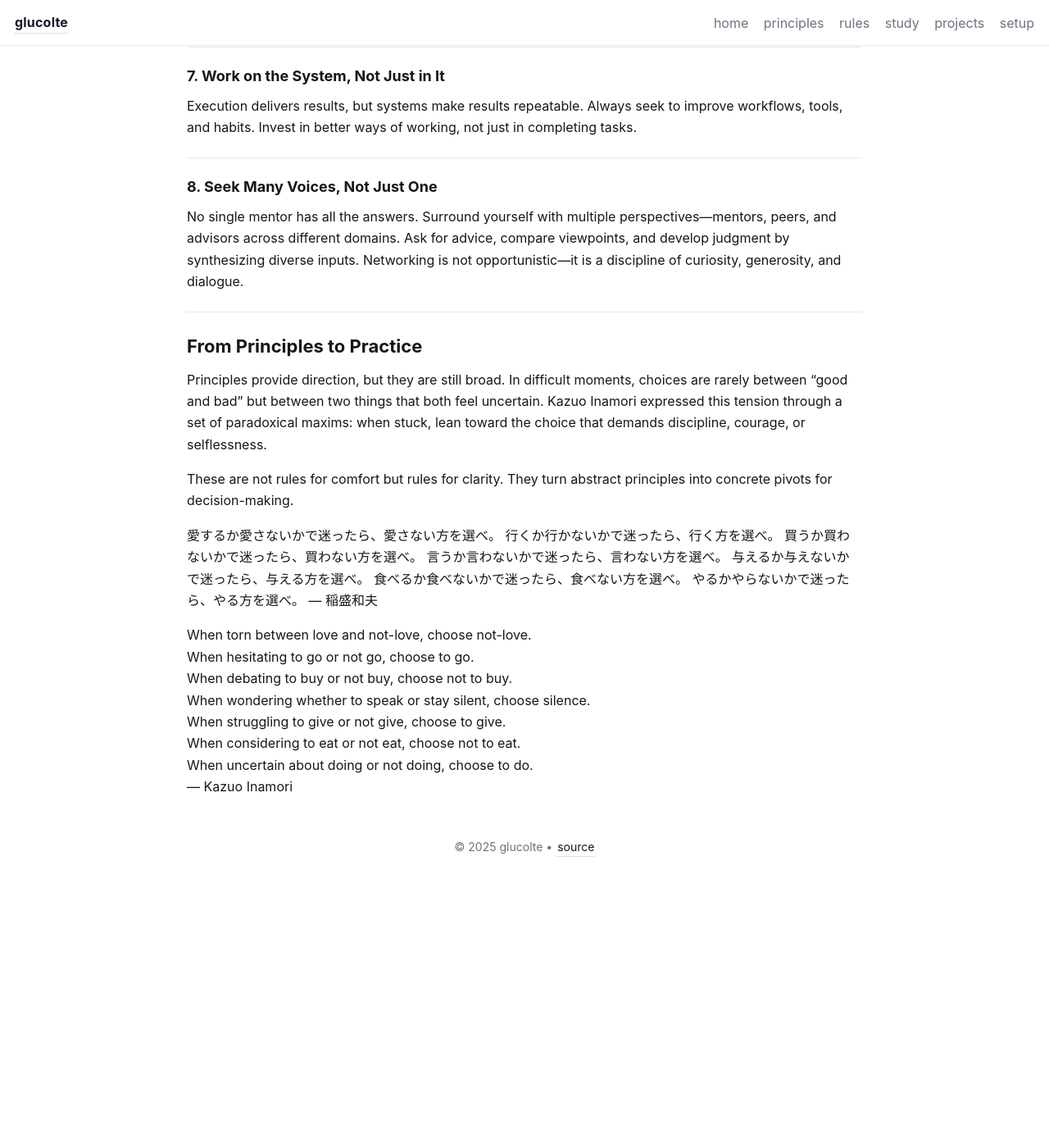
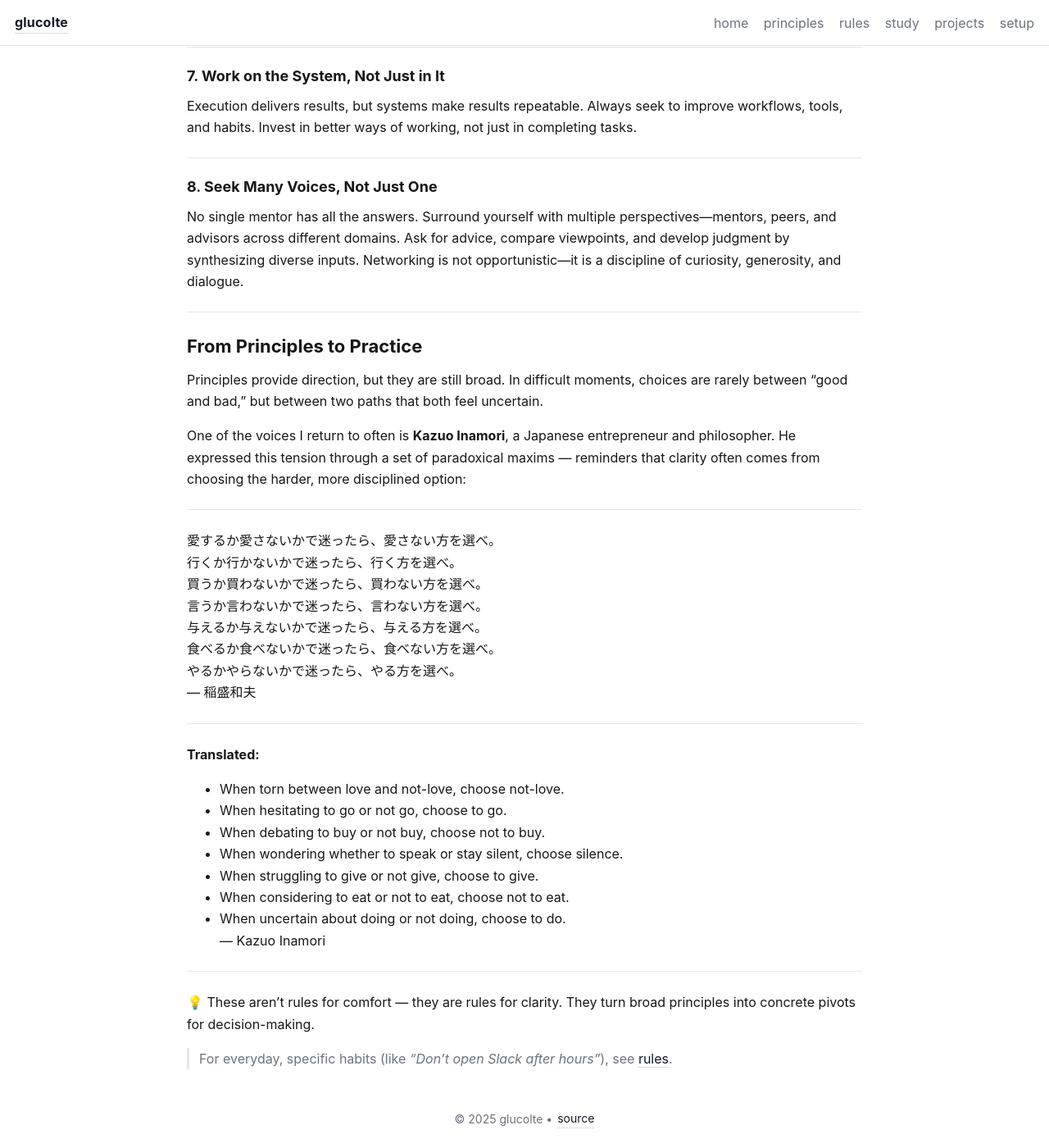
Before and after one commit to gLuColte/glucolte.github.io, a Jekyll site: the page built from principles.md, in a window 1280 px wide and 1400 px high, scrolled down 1105 px. Shown: the whole window at 82% size. Built offline with Jekyll 4.4.1, drawn with Linux system fonts in a browser that asks for light colours; before the commit the page ends 2174 px from its top, so only the background shows below that.

Commit message:
Fixing principles page

```diff
--- a/principles.md
+++ b/principles.md
@@ -59,9 +59,11 @@ No single mentor has all the answers. Surround yourself with multiple perspectiv
 
 ## From Principles to Practice
 
-Principles provide direction, but they are still broad. In difficult moments, choices are rarely between “good and bad” but between two things that both feel uncertain. Kazuo Inamori expressed this tension through a set of paradoxical maxims: when stuck, lean toward the choice that demands discipline, courage, or selflessness.
+Principles provide direction, but they are still broad. In difficult moments, choices are rarely between “good and bad,” but between two paths that both feel uncertain.
 
-These are not rules for comfort but rules for clarity. They turn abstract principles into concrete pivots for decision-making.
+One of the voices I return to often is **Kazuo Inamori**, a Japanese entrepreneur and philosopher. He expressed this tension through a set of paradoxical maxims — reminders that clarity often comes from choosing the harder, more disciplined option:
+
+---
 
 愛するか愛さないかで迷ったら、愛さない方を選べ。
 行くか行かないかで迷ったら、行く方を選べ。
@@ -72,11 +74,20 @@ These are not rules for comfort but rules for clarity. They turn abstract princi
 やるかやらないかで迷ったら、やる方を選べ。
 — 稲盛和夫
 
-When torn between love and not-love, choose not-love.
-When hesitating to go or not go, choose to go.
-When debating to buy or not buy, choose not to buy.
-When wondering whether to speak or stay silent, choose silence.
-When struggling to give or not give, choose to give.
-When considering to eat or not eat, choose not to eat.
-When uncertain about doing or not doing, choose to do.
+---
+
+**Translated:**
+- When torn between love and not-love, choose not-love.
+- When hesitating to go or not go, choose to go.
+- When debating to buy or not buy, choose not to buy.
+- When wondering whether to speak or stay silent, choose silence.
+- When struggling to give or not give, choose to give.
+- When considering to eat or not to eat, choose not to eat.
+- When uncertain about doing or not doing, choose to do.
 — Kazuo Inamori
+
+---
+
+💡 These aren’t rules for comfort — they are rules for clarity. They turn broad principles into concrete pivots for decision-making.
+
+> For everyday, specific habits (like *“Don’t open Slack after hours”*), see [rules](/rules).
```
